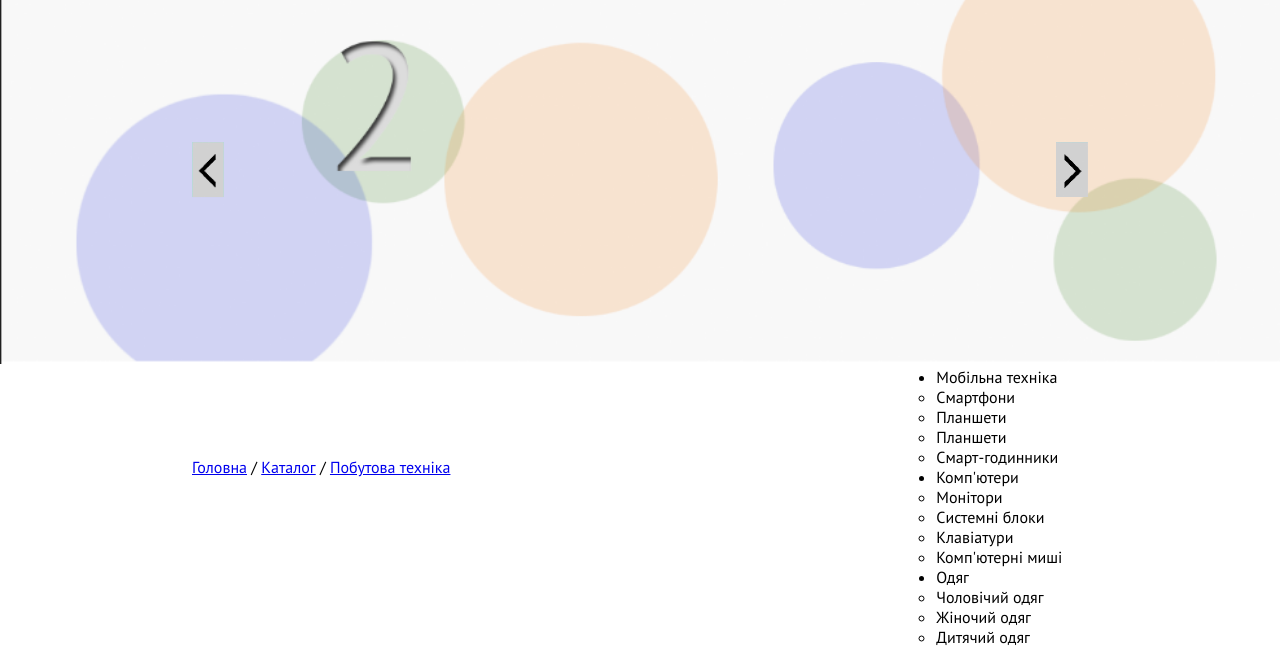
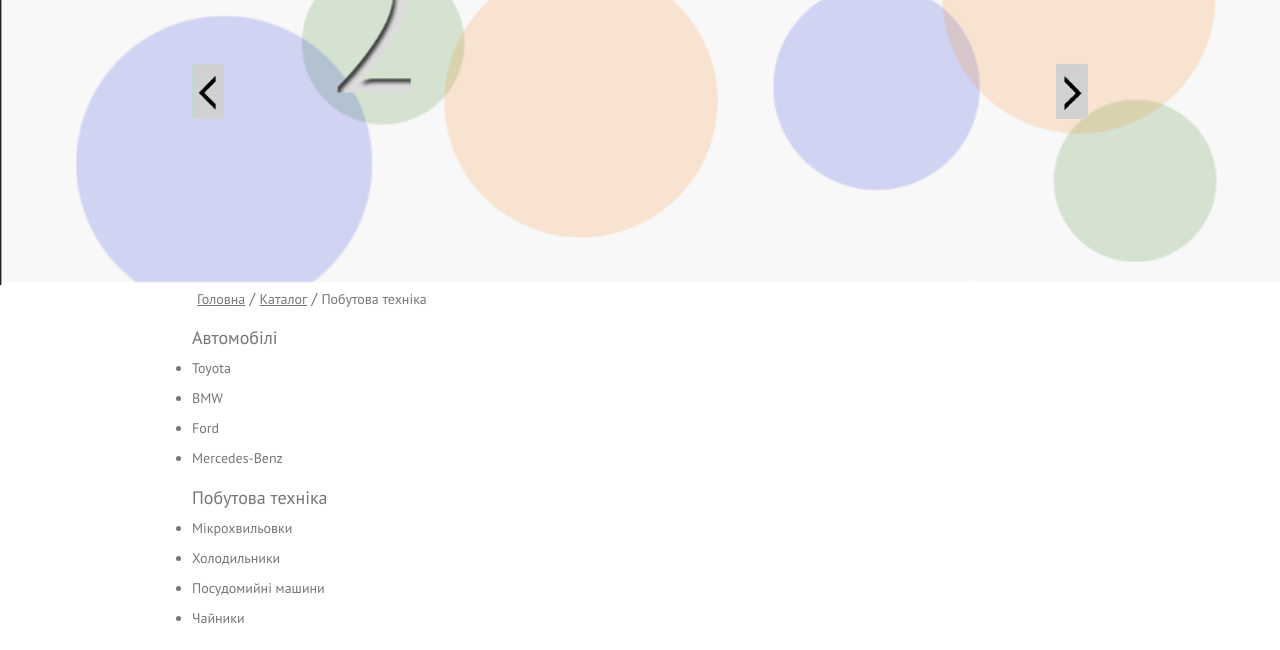
Before and after one commit to ch0p00/3-layout, a plain HTML site: page index.html in a window 1280 px wide. Shown: the part 288-938 px from the top of the page. Drawn offline with nearby package versions, Linux system fonts and the light colour scheme.

Commit message:
Update style.css

```diff
--- a/css/style.css
+++ b/css/style.css
@@ -11,8 +11,10 @@
 .header {
     background-color: #dcdcdc;
 }
-.wrapper {
+.wrapper{
     margin: 0 15%;
+}
+.container {
     height: 16.5vw;
     display: flex;
     justify-content: space-between;
@@ -263,3 +265,38 @@ nav {
         object-position: center;
     }
 }
+/* ---------------Content---------------- */
+.content__breadcrumbs {
+    width: 100%;
+    color: #767676;
+    padding: 0.4vw;
+}
+.content__breadcrumbs a {
+    font-size: 14px;
+    line-height: 18px;
+    color: #767676;
+}
+.content__breadcrumbs__non-click {
+    text-decoration: none;
+}
+/* Leftblock */
+.content__main {
+    display: flex;
+}
+.content__leftblock {
+    width: 20%;
+}
+.catalog *{
+    color: #767676;
+}
+.catalog__list {
+    font-size: 18px;
+    line-height: 30px;
+    padding-top: 10px;
+    list-style: none;
+}
+.catalog__sublist {
+    font-size: 14px;
+    line-height: 30px;
+    list-style-type: disc;
+}
```
